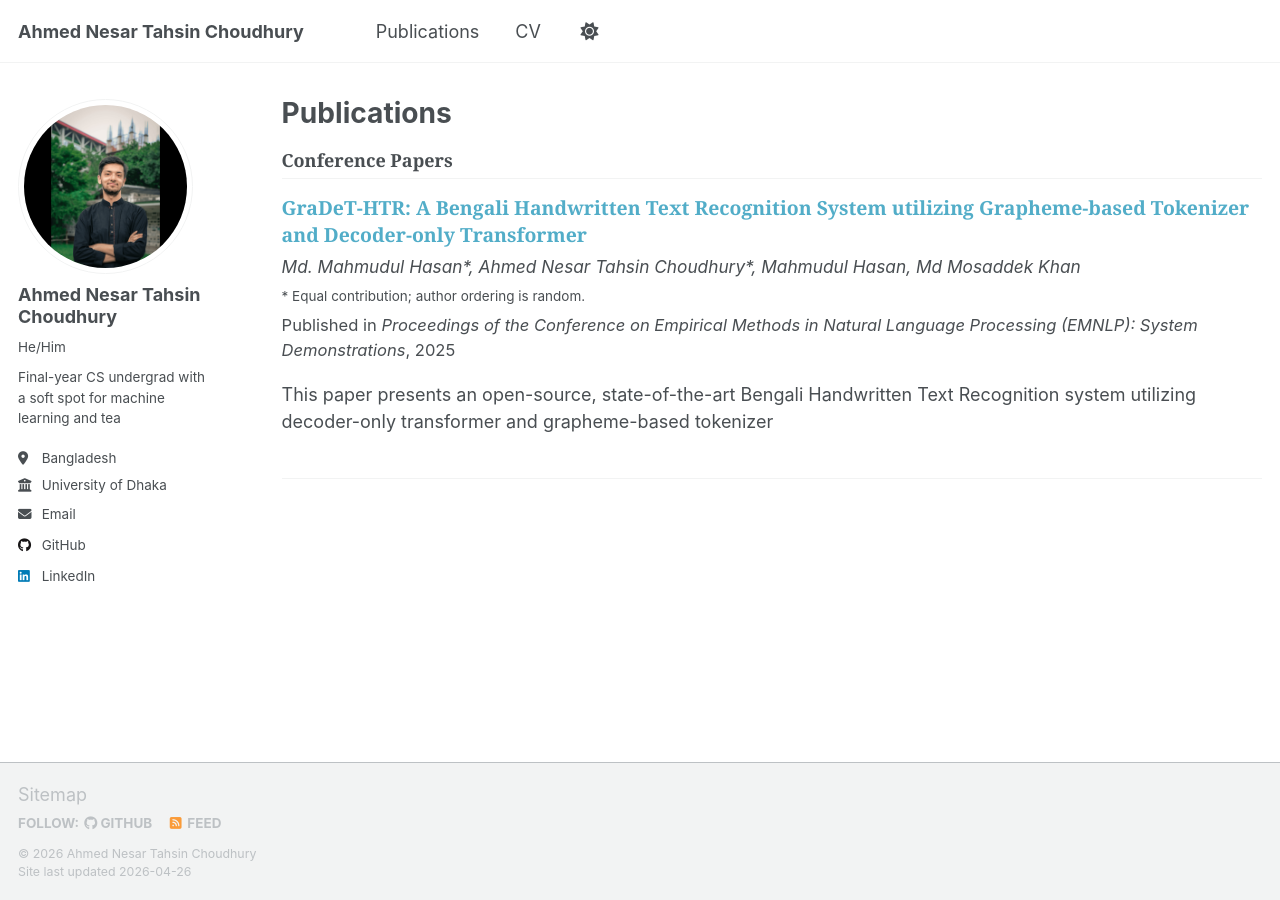
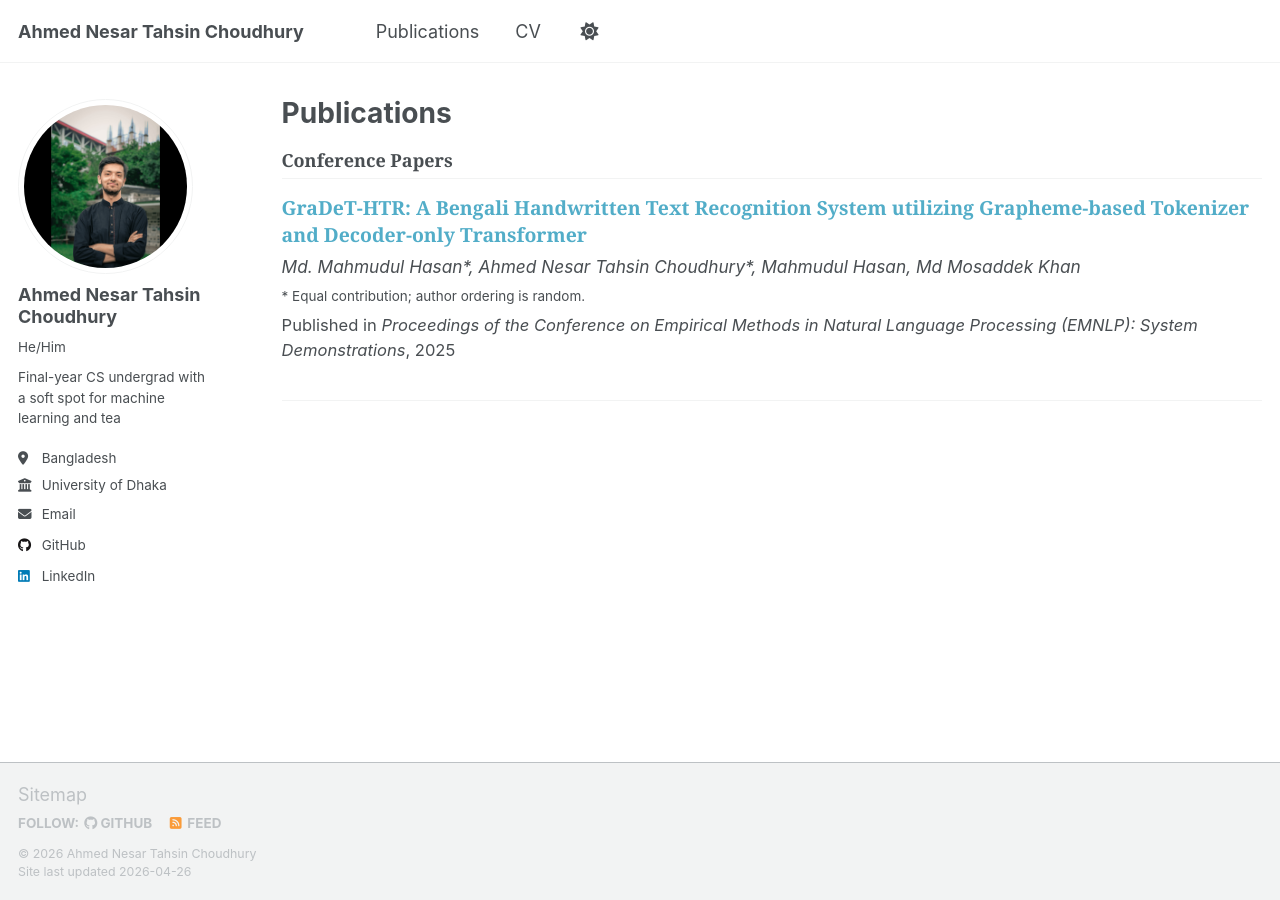
Before and after one commit to tahsinchoudhury/tahsinchoudhury.github.io, a Jekyll site: the page built from _pages/publications.html, in a window 1280 px wide. Built offline with Jekyll 4.4.1, drawn with Linux system fonts in a browser that asks for light colours; a script that is not in the unit is left out.

Commit message:
updated publications excerpt

```diff
--- a/_publications/2025-09-10-gradet.md
+++ b/_publications/2025-09-10-gradet.md
@@ -5,7 +5,7 @@ category: conferences
 authors: "Md. Mahmudul Hasan*, Ahmed Nesar Tahsin Choudhury*, Mahmudul Hasan, Md Mosaddek Khan"
 author_note: "* Equal contribution; author ordering is random."
 # permalink: /publication/2024-02-17-paper-title-number-4
-excerpt: 'This paper presents an open-source, state-of-the-art Bengali Handwritten Text Recognition system utilizing decoder-only transformer and grapheme-based tokenizer'
+excerpt: ''
 date: 2025-09-10
 venue: 'Proceedings of the Conference on Empirical Methods in Natural Language Processing (EMNLP): System Demonstrations'
 # paperurl: 'http://academicpages.github.io/files/paper3.pdf'
```
Also changed, not shown: _sass/_themes.scss (line endings or trailing spaces).
